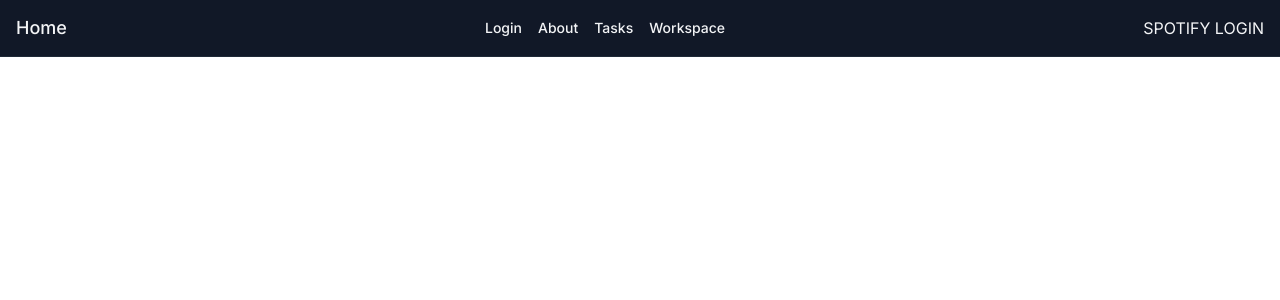
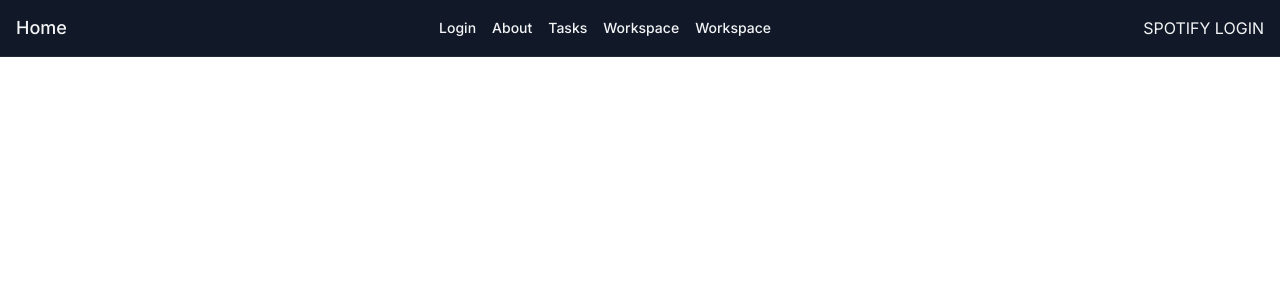
Before and after one commit to juliettepark/work-wave, a Next.js app: page / in a window 1280 px wide. Shown: the top 300 px of the page. Built offline with nearby package versions, Linux system fonts and the light colour scheme.

Commit message:
meet willy

```diff
--- a/app/page.js
+++ b/app/page.js
@@ -28,6 +28,9 @@ function Navbar() {
           <li className='md:hover:underline'>
             <a href="/workspace.js">Workspace</a>
           </li>
+          <li className='md:hover:underline'>
+            <a href="/workspace.js">Workspace</a>
+          </li>
         </ul>
         <a href={`${AUTH_ENDPOINT}?client_id=${CLIENT_ID}&redirect_uri=${REDIRECT_URI}&response_type=${RESPONSE_TYPE}`} target="_blank">SPOTIFY LOGIN</a>
       </div>
```
